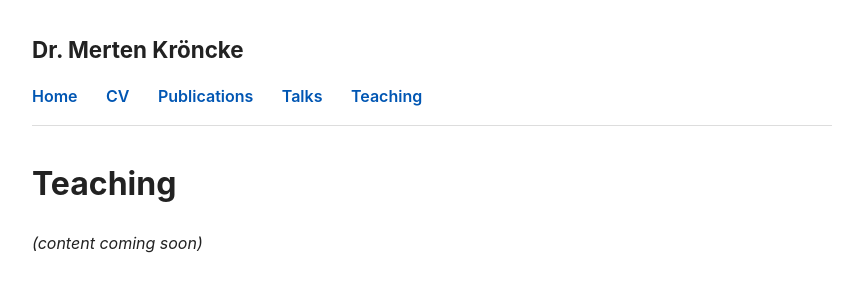
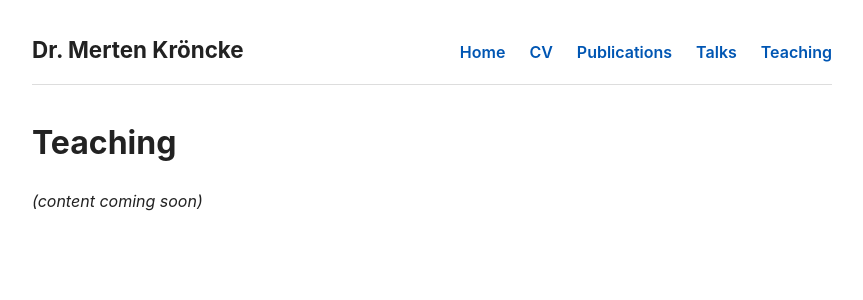
Before and after one commit to MertenKroencke/mertenkroencke.github.io, a Jekyll site: the page built from teaching/index.md, in a window 1280 px wide. Shown: the top 300 px of the page, without its empty margins (208-1071 px from the left). Built offline with Jekyll 4.4.1, drawn with Linux system fonts in a browser that asks for light colours.

Commit message:
Update default.html

```diff
--- a/_layouts/default.html
+++ b/_layouts/default.html
@@ -14,24 +14,31 @@
       color: #222;
     }
     .site-header {
-      margin-bottom: 1rem;
+      display: flex;
+      align-items: baseline;
+      justify-content: space-between;
+      flex-wrap: wrap;
+      border-bottom: 1px solid #ddd;
+      margin-bottom: 2rem;
+      padding-bottom: 1rem;
     }
-    .site-header a {
+    .site-header .site-title {
       text-decoration: none;
       color: #222;
       font-size: 1.4rem;
       font-weight: 700;
+      margin-right: 1.5rem;
     }
-    .site-header a:hover {
+    .site-header .site-title:hover {
       color: #0056b3;
     }
     nav {
-      border-bottom: 1px solid #ddd;
-      margin-bottom: 2rem;
-      padding-bottom: 1rem;
+      display: flex;
+      flex-wrap: wrap;
+      margin-left: auto;
     }
     nav a {
-      margin-right: 1.5rem;
+      margin-left: 1.5rem;
       text-decoration: none;
       font-weight: 600;
       color: #0056b3;
@@ -109,8 +116,7 @@
 </head>
 <body>
   <div class="site-header">
-    <a href="{{ '/' | relative_url }}">Dr. Merten Kröncke</a>
-  </div>
+    <a class="site-title" href="{{ '/' | relative_url }}">Dr. Merten Kröncke</a>
     <nav>
       <a href="{{ '/' | relative_url }}">Home</a>
       <a href="{{ '/publications/' | relative_url }}">CV</a>
@@ -118,6 +124,7 @@
       <a href="{{ '/publications/' | relative_url }}">Talks</a>
       <a href="{{ '/teaching/' | relative_url }}">Teaching</a>
     </nav>
+  </div>
   <main>
     {{ content }}
   </main>
```
Lines whose indentation alone changed are shown as unchanged.
